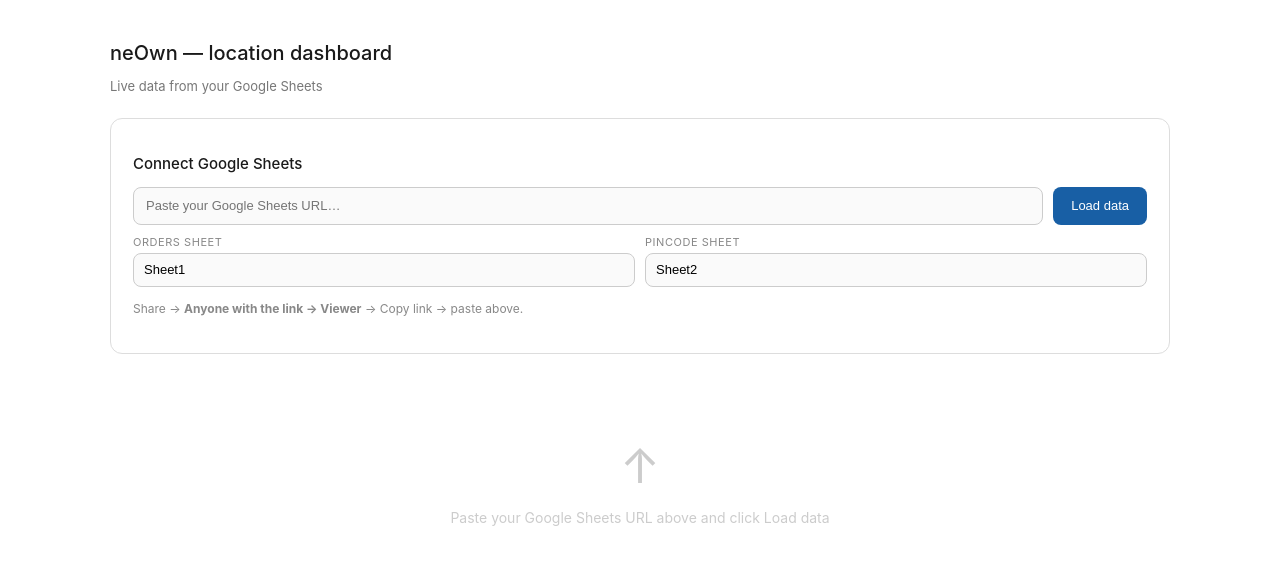
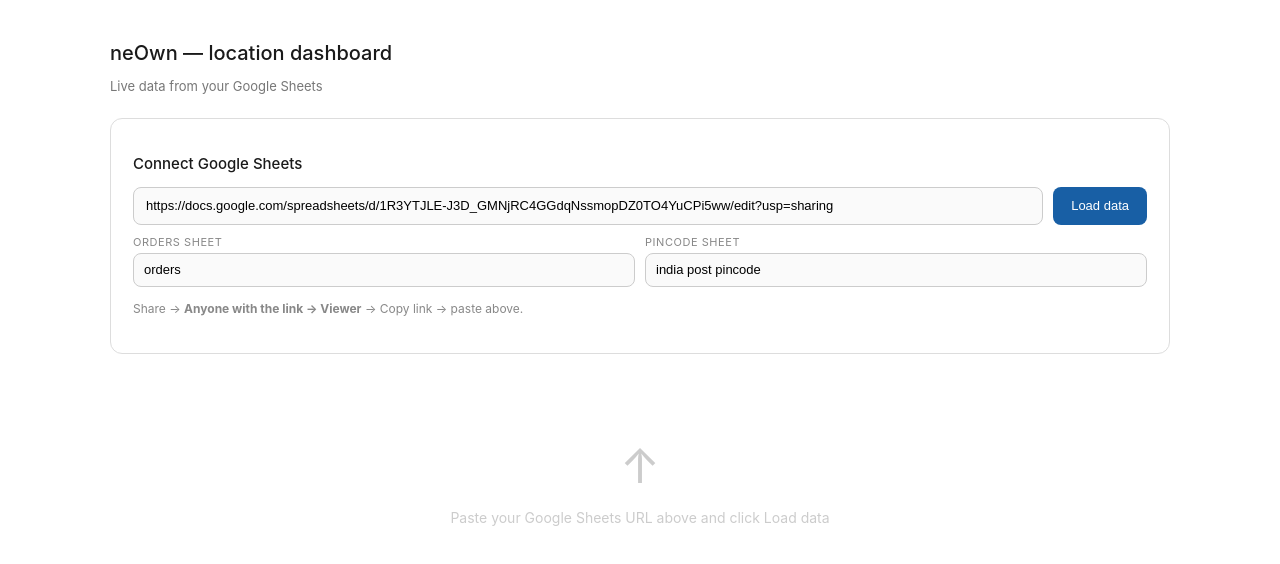
Before and after one commit to content-neown/neown-dashboard, a Next.js app: page / in a window 1280 px wide. Shown: the top 564 px of the page. Built offline with nearby package versions, Linux system fonts and the light colour scheme.

Commit message:
Update URL and sheet names in Dashboard component

```diff
--- a/pages/index.js
+++ b/pages/index.js
@@ -818,7 +818,7 @@ function ST({children}){return<div style={{fontSize:11,fontWeight:500,color:'#aa
 
 /* ── Main page ── */
 export default function Dashboard(){
-  const[url,setUrl]=useState(''),[oSheet,setOSheet]=useState('Sheet1'),[pSheet,setPSheet]=useState('Sheet2');
+  const[url,setUrl]=useState('https://docs.google.com/spreadsheets/d/1R3YTJLE-J3D_GMNjRC4GGdqNssmopDZ0TO4YuCPi5ww/edit?usp=sharing'),[oSheet,setOSheet]=useState('orders'),[pSheet,setPSheet]=useState('india post pincode');
   const[drillState,setDrillState]=useState(null),[drillDistricts,setDrillDistricts]=useState(null);
   const[status,setStatus]=useState({msg:'',type:''}),[appData,setAppData]=useState(null);
   const[filter,setFilter]=useState('all'),[tab,setTab]=useState('charts'),[mapMet,setMapMet]=useState('orders');
```
